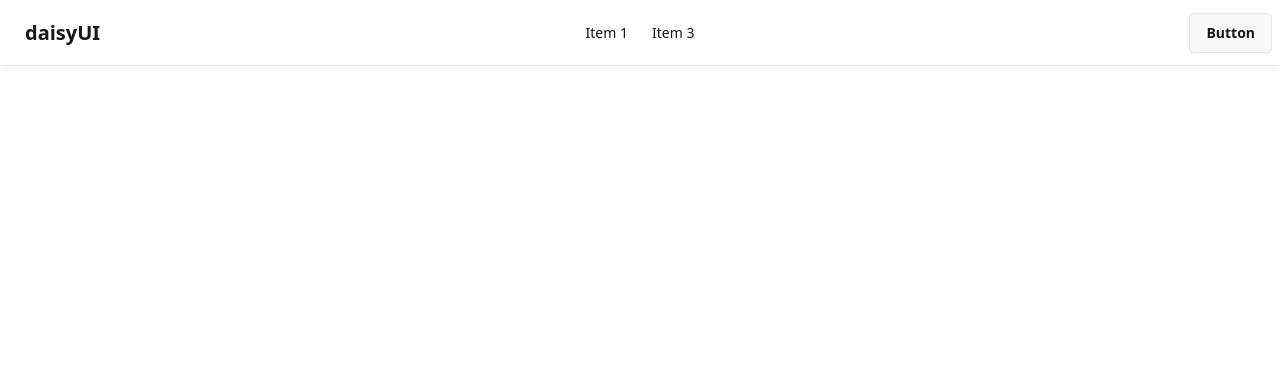
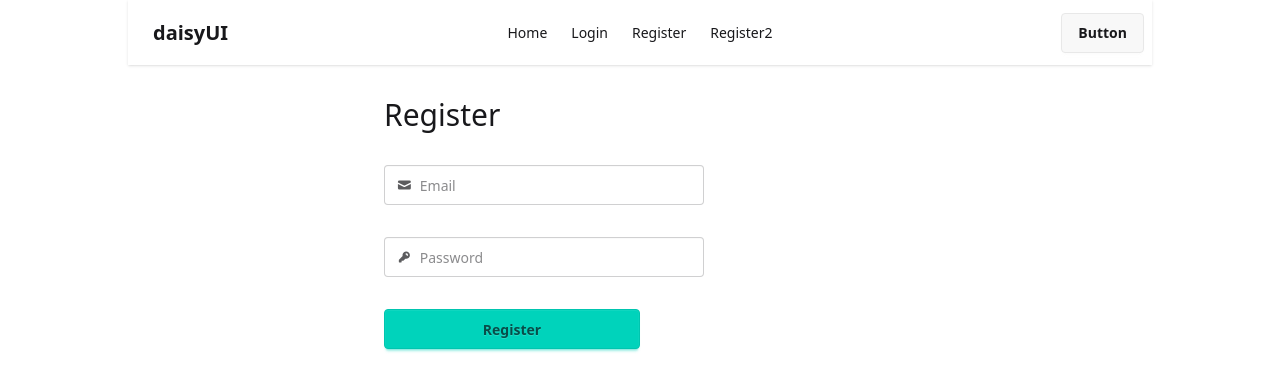
Before and after one commit to mohima-mimino11/email-pass-firebase, a React (Vite) app: page /register in a window 1280 px wide. Shown: the top 390 px of the page. Built offline with nearby package versions, Linux system fonts and the light colour scheme.

Commit message:
register page with email and password auth added

```diff
--- a/package.json
+++ b/package.json
@@ -11,6 +11,7 @@
   },
   "dependencies": {
     "@tailwindcss/vite": "^4.0.15",
+    "firebase": "^11.5.0",
     "localforage": "^1.10.0",
     "match-sorter": "^8.0.0",
     "react": "^19.0.0",
--- a/src/Layouts/Root.jsx
+++ b/src/Layouts/Root.jsx
@@ -3,7 +3,7 @@
 
 const Root = () => {
   return (
-    <div>
+    <div className="max-w-5xl mx-auto">
       <Header></Header>
       <Outlet></Outlet>
     </div>
--- a/src/components/Header/Header.jsx
+++ b/src/components/Header/Header.jsx
@@ -1,10 +1,13 @@
 import React from 'react';
+import { NavLink } from 'react-router-dom';
 
 const Header = () => {
 
   const links = <>
-     <li><a>Item 1</a></li>
-     <li><a>Item 3</a></li>
+     <li><NavLink to="/">Home</NavLink></li>
+     <li><NavLink to="login">Login</NavLink></li>
+     <li><NavLink to="register">Register</NavLink></li>
+     <li><NavLink to="register2">Register2</NavLink></li>
   </>
   return (
     <div className="navbar bg-base-100 shadow-sm">
--- a/src/components/Login/Login.jsx
+++ b/src/components/Login/Login.jsx
@@ -3,7 +3,7 @@
 const Login = () => {
   return (
     <div>
-
+      <h3 className="text-3xl">Login</h3>
     </div>
   );
 };
--- a/src/components/Register/Register.jsx
+++ b/src/components/Register/Register.jsx
@@ -1,9 +1,56 @@
+import { createUserWithEmailAndPassword } from "firebase/auth";
+import { auth } from "../../firebase.init";
 
 
 const Register = () => {
+  const handleRegister = (e) =>{
+      e.preventDefault();
+      const email = e.target.email.value;
+      const password = e.target.password.value;
+      console.log(email, password);
+      createUserWithEmailAndPassword(auth, email, password)
+        .then(result =>{
+          console.log(result.user);
+        })
+        .catch(error => {
+          console.log("ERROR", error);
+
+        })
+
+
+  }
   return (
-    <div>
-
+    <div className="max-w-lg mx-auto ">
+      <h3 className="text-3xl my-8">Register</h3>
+      <form onSubmit={handleRegister} >
+          <label className="input input-bordered flex items-center gap-2">
+            <svg
+              xmlns="http://www.w3.org/2000/svg"
+              viewBox="0 0 16 16"
+              fill="currentColor"
+              className="h-4 w-4 opacity-70">
+              <path
+                d="M2.5 3A1.5 1.5 0 0 0 1 4.5v.793c.026.009.051.02.076.032L7.674 8.51c.206.1.446.1.652 0l6.598-3.185A.755.755 0 0 1 15 5.293V4.5A1.5 1.5 0 0 0 13.5 3h-11Z" />
+              <path
+                d="M15 6.954 8.978 9.86a2.25 2.25 0 0 1-1.956 0L1 6.954V11.5A1.5 1.5 0 0 0 2.5 13h11a1.5 1.5 0 0 0 1.5-1.5V6.954Z" />
+            </svg>
+            <input type="email" name="email" className="grow" placeholder="Email" />
+          </label>
+          <label className="input input-bordered flex items-center gap-2 my-8">
+            <svg
+              xmlns="http://www.w3.org/2000/svg"
+              viewBox="0 0 16 16"
+              fill="currentColor"
+              className="h-4 w-4 opacity-70">
+              <path
+                fillRule="evenodd"
+                d="M14 6a4 4 0 0 1-4.899 3.899l-1.955 1.955a.5.5 0 0 1-.353.146H5v1.5a.5.5 0 0 1-.5.5h-2a.5.5 0 0 1-.5-.5v-2.293a.5.5 0 0 1 .146-.353l3.955-3.955A4 4 0 1 1 14 6Zm-4-2a.75.75 0 0 0 0 1.5.5.5 0 0 1 .5.5.75.75 0 0 0 1.5 0 2 2 0 0 0-2-2Z"
+                clipRule="evenodd" />
+            </svg>
+            <input type="password" className="grow" name="password" placeholder="Password" />
+          </label>
+          <button className="btn btn-wide btn-accent">Register</button>
+      </form>
     </div>
   );
 };
--- /dev/null
+++ b/src/firebase.init.js
@@ -0,0 +1,22 @@
+// do not store it on client side
+// Import the functions you need from the SDKs you need
+import { initializeApp } from "firebase/app";
+import { getAuth } from "firebase/auth";
+// TODO: Add SDKs for Firebase products that you want to use
+// https://firebase.google.com/docs/web/setup#available-libraries
+
+// Your web app's Firebase configuration
+const firebaseConfig = {
+  apiKey: "AIzaSyDfF39RQpnTCnbvkZy0kWW06LkJowRJxmo",
+  authDomain: "email-password-auth-32b8b.firebaseapp.com",
+  projectId: "email-password-auth-32b8b",
+  storageBucket: "email-password-auth-32b8b.firebasestorage.app",
+  messagingSenderId: "249377055123",
+  appId: "1:249377055123:web:1a28a309bef831e6730866"
+};
+
+// Initialize Firebase
+const app = initializeApp(firebaseConfig);
+
+// Initialize Firebase Authentication and get a reference to the service
+export const auth = getAuth(app);
```
Also changed, not shown: 1 other file (tests, documents, lock files or other folders).
